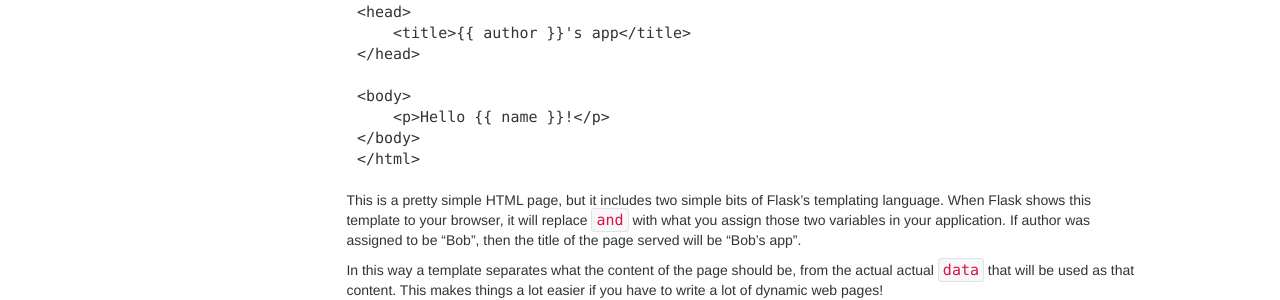
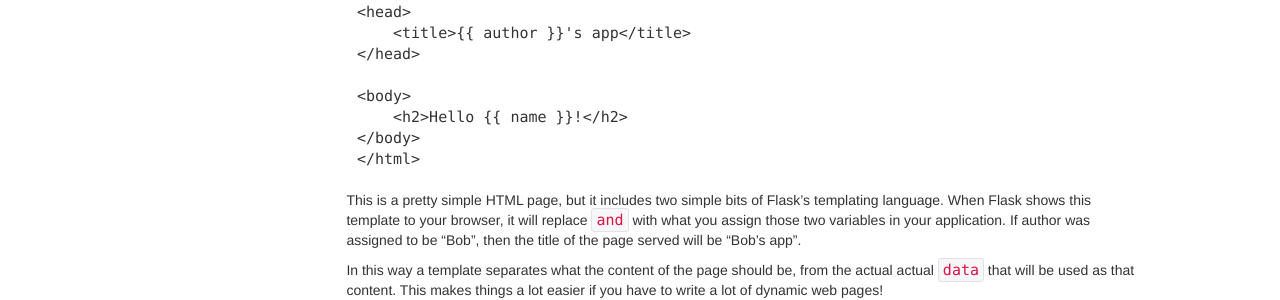
Before and after one commit to OpenTechSchool/python-flask, a Jekyll site: the page built from core/files-templates.md, in a window 1280 px wide. Shown: the part 754-1054 px from the top of the page. Built offline with Jekyll 4.4.1, drawn with Linux system fonts in a browser that asks for light colours; some of the changed text lies outside the part shown.

```diff
--- a/core/files-templates.md
+++ b/core/files-templates.md
@@ -36,7 +36,7 @@ In it, **create a file** called `index.html` and chuck some in some HTML -
     </head>
 
     <body>
-        <p>Hello {{ name }}!</p>
+        <h2>Hello {{ name }}!</h2>
     </body>
     </html>
 
```
